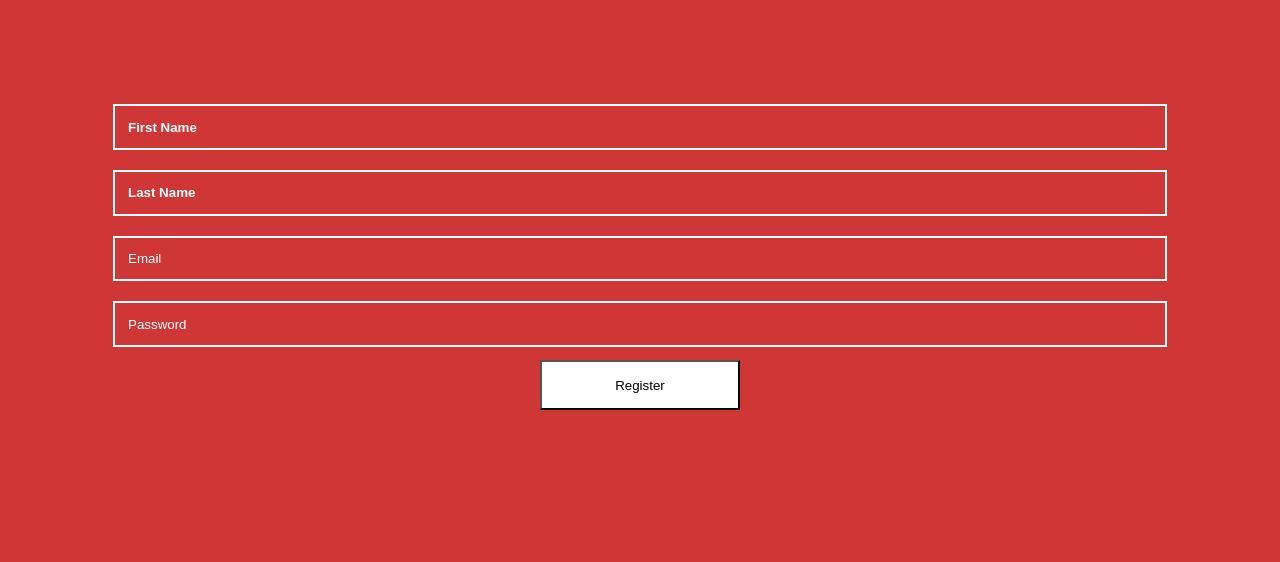
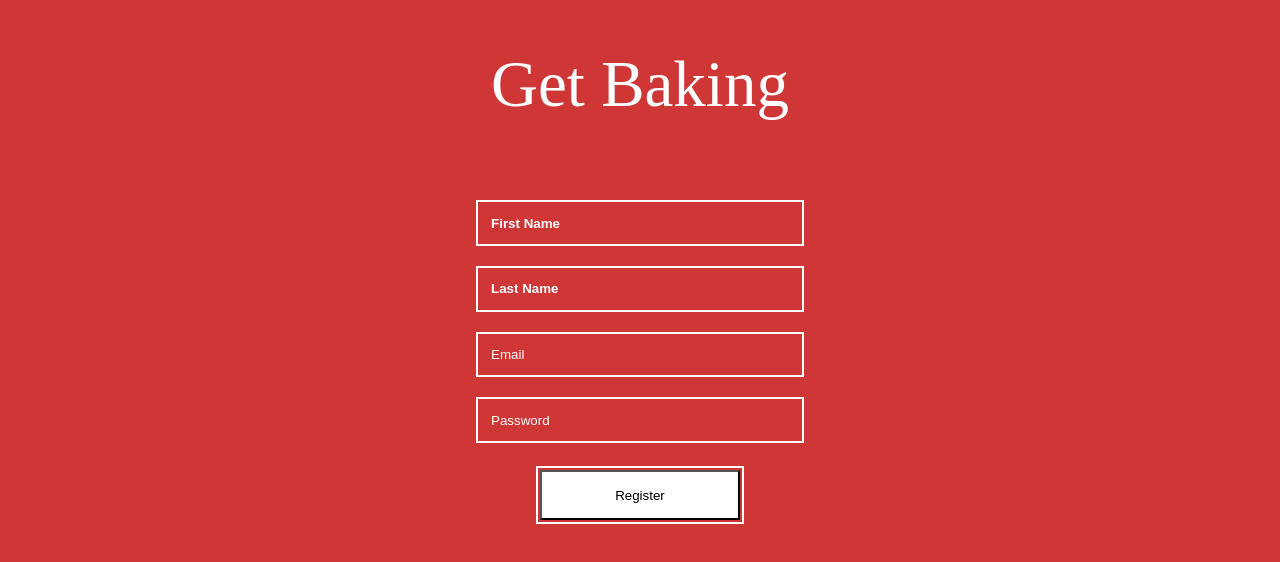
Before and after one commit to benjaminbwright/get-baking, a React (Create React App) app in the folder client/: page /register in a window 1280 px wide. Shown: the part 146-708 px from the top of the page. Built offline with nearby package versions, Linux system fonts and the light colour scheme; a web font is replaced by a local one.

Commit message:
Added SignUpPage component

```diff
--- a/client/src/App.css
+++ b/client/src/App.css
@@ -39,10 +39,6 @@
     text-align: center;
 }
 
-#registration-form-container {
-    width: 80%;
-}
-
 #login-form input,
 #registration-form input {
     padding: 1em;
--- a/client/src/components/RegistrationForm/index.js
+++ b/client/src/components/RegistrationForm/index.js
@@ -31,7 +31,9 @@ export default function RegistrationForm(props) {
           placeholder="Password"
           onChange={props.handleInputChange}
         />
-        <button onClick={props.register}>Register</button>
+        <div className="button-container">
+          <button onClick={props.register}>Register</button>
+        </div>
       </form>
     </div>
   );
--- a/client/src/components/UnauthenticatedApp.js
+++ b/client/src/components/UnauthenticatedApp.js
@@ -1,8 +1,8 @@
 import React, {Component} from 'react'
 import {BrowserRouter as Router, Route} from 'react-router-dom'
 // import LoginForm from './LoginForm'
-import RegistrationForm from './RegistrationForm'
 import WelcomePage from '../pages/WelcomePage';
+import SignUpPage from '../pages/SignUpPage'
 
 // Unauthenticated app
 class UnauthenticatedApp extends Component {
@@ -45,7 +45,7 @@ class UnauthenticatedApp extends Component {
             />
             <Route
               exact path="/register"
-              render={props => <RegistrationForm firstName={this.state.firstName} lastName={this.state.lastName} username={this.state.username} password={this.state.password} register={this.handleRegistrationSubmit} handleInputChange={this.handleInputChange} /> }
+              render={props => <SignUpPage firstName={this.state.firstName} lastName={this.state.lastName} username={this.state.username} password={this.state.password} register={this.handleRegistrationSubmit} handleInputChange={this.handleInputChange} /> }
             />
           </Router>
       </div>
--- /dev/null
+++ b/client/src/pages/SignUpPage/index.js
@@ -0,0 +1,22 @@
+import React from 'react'
+import Logo from '../../components/Logo'
+import RegistrationForm from '../../components/RegistrationForm'
+
+export default function SignUpPage(props) {
+  // what we need from props
+  const {
+    firstName,
+    lastName,
+    username,
+    password,
+    register,
+    handleInputChange
+  } = props;
+
+  return(
+    <div id="welcome" className="page">
+      <Logo />
+      <RegistrationForm firstName={firstName} lastName={lastName} username={username} password={password} register={register} handleInputChange={handleInputChange} />
+    </div>
+  )
+}
```
